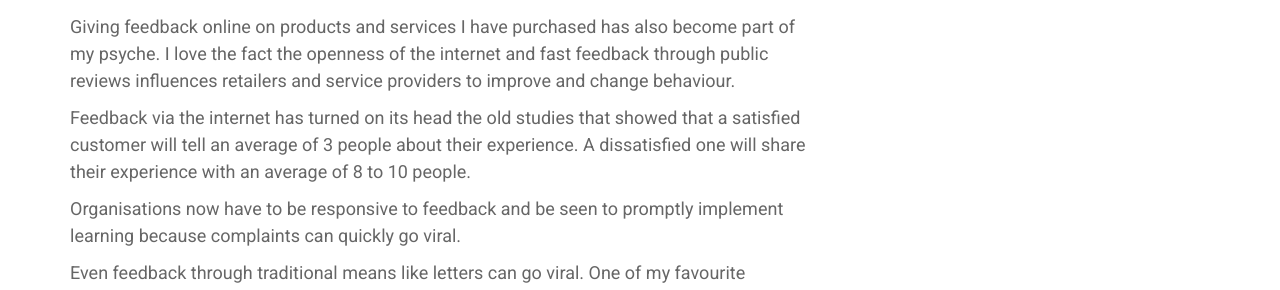
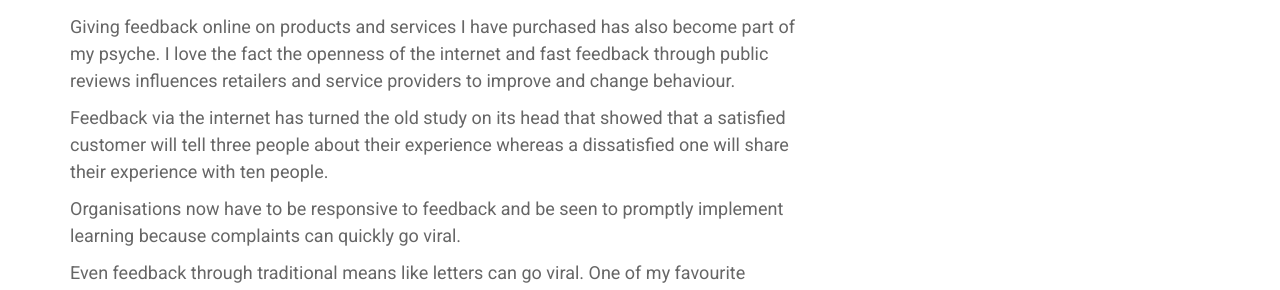
Before and after one commit to scvolabs/scvolabs-website, a Jekyll site: the page built from _posts/2015-07-02-using-the-wisdom-of-crowds.md, in a window 1280 px wide. Shown: the part 1204-1494 px from the top of the page. Built offline with Jekyll 4.4.1, drawn with Linux system fonts in a browser that asks for light colours; nearby versions of some CDN libraries; comment, search, counter and statistics services are not loaded.

Commit message:
Update 2015-07-02-using-the-wisdom-of-crowds.md

```diff
--- a/_posts/2015-07-02-using-the-wisdom-of-crowds.md
+++ b/_posts/2015-07-02-using-the-wisdom-of-crowds.md
@@ -30,7 +30,7 @@ Even though I know there are some fake reviews, I still read them.  It’s becom
 
 Giving feedback online on products and services I have purchased has also become part of my psyche.  I love the fact the openness of the internet and fast feedback through public reviews influences retailers and service providers to improve and change behaviour.
 
-Feedback via the internet has turned on its head the old studies that showed that a satisfied customer will tell an average of 3 people about their experience. A dissatisfied one will share their experience with an average of 8 to 10 people.
+Feedback via the internet has turned the old study on its head that showed that a satisfied customer will tell three people about their experience whereas a dissatisfied one will share their experience with ten people.
 
 Organisations now have to be responsive to feedback and be seen to promptly implement learning because complaints can quickly go viral.
 
```
